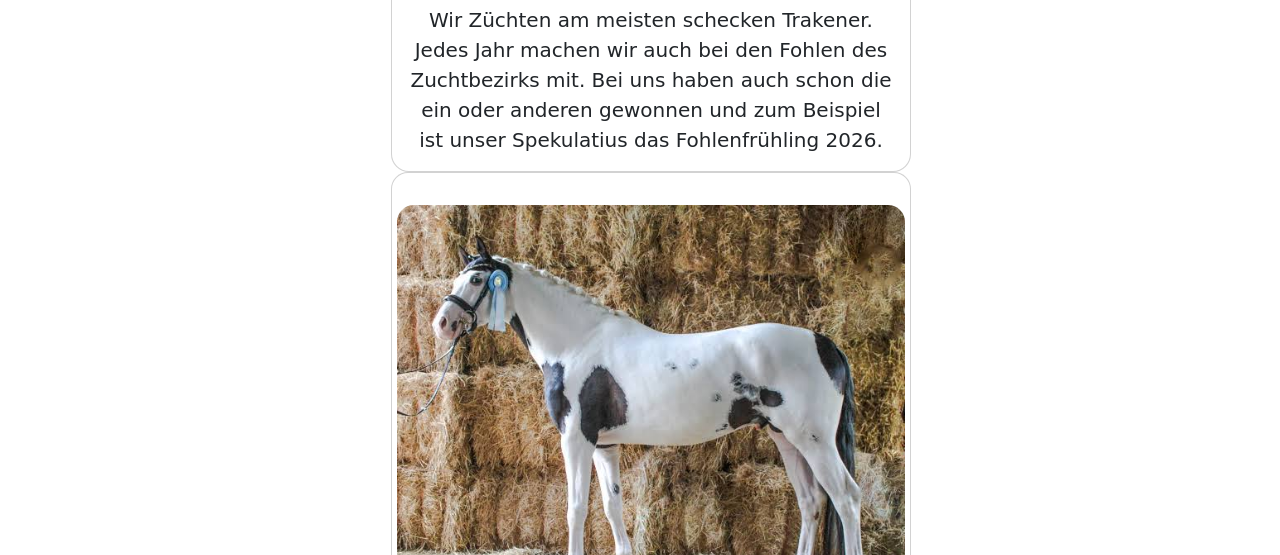
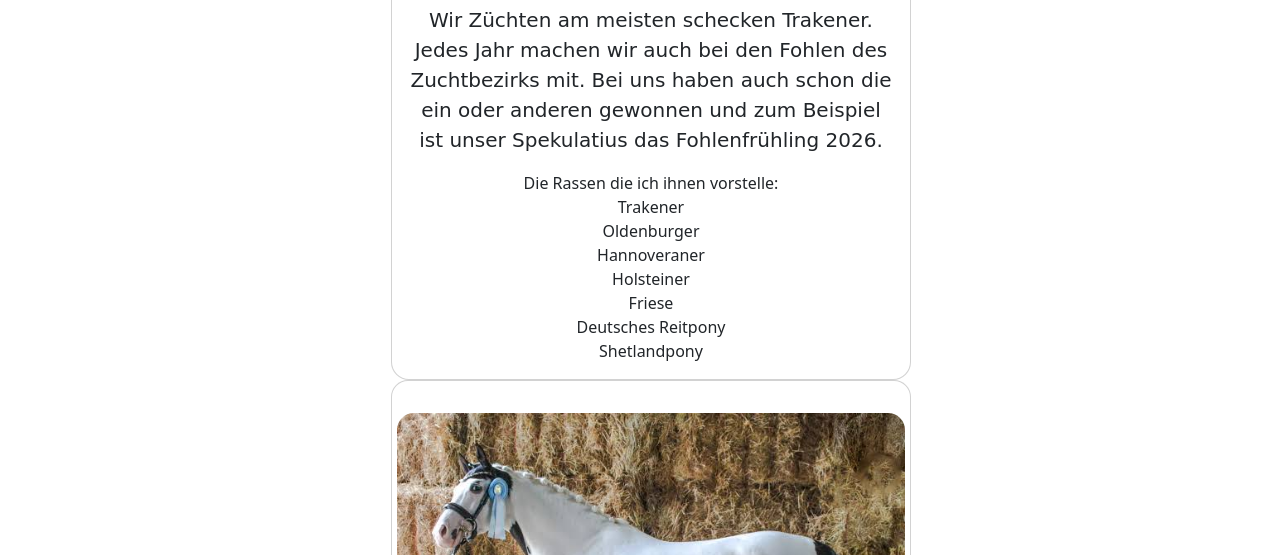
Before and after one commit to Nadine200910/Meine_Website, a website: page Rassen.html in a window 1280 px wide. Shown: the part 245-800 px from the top of the page. Drawn offline with nearby package versions, Linux system fonts and the light colour scheme.

Commit message:
Add files via upload

```diff
--- a/Rassen.html
+++ b/Rassen.html
@@ -73,7 +73,7 @@
         <button type="button" id="suchenButtonRassen" onclick="rasseSuchen()">Suchen</button>
     </search>
     <ul id="itemList">
-        <div class="card card-body" style="max-width: 42%;">
+        <div id="itemList1" class="card card-body" style="max-width: 42%;">
             <h1>Pferderassen</h1>
             <p class="card-text"> Wir Züchten am meisten schecken Trakener. Jedes Jahr machen wir auch bei den Fohlen
                 des
--- a/script.js
+++ b/script.js
@@ -76,3 +76,12 @@ function tunierSuchen() {
         }
     });
 }
+
+//Arrays
+let pferde = ["Die Rassen die ich ihnen vorstelle:", "Trakener", "Oldenburger", "Hannoveraner", "Holsteiner", "Friese", "Deutsches Reitpony", "Shetlandpony"];
+let liste = document.getElementById("itemList1");
+for (let i = 0; i < pferde.length; i++) {
+    let li = document.createElement("li");
+    li.textContent = pferde[i];
+    liste.appendChild(li);
+}
```
